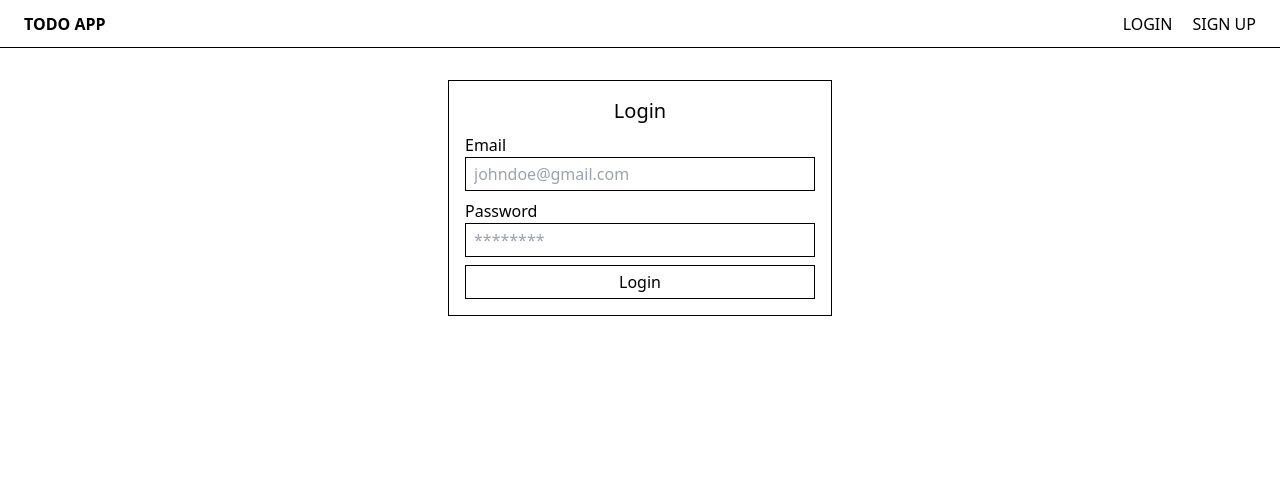
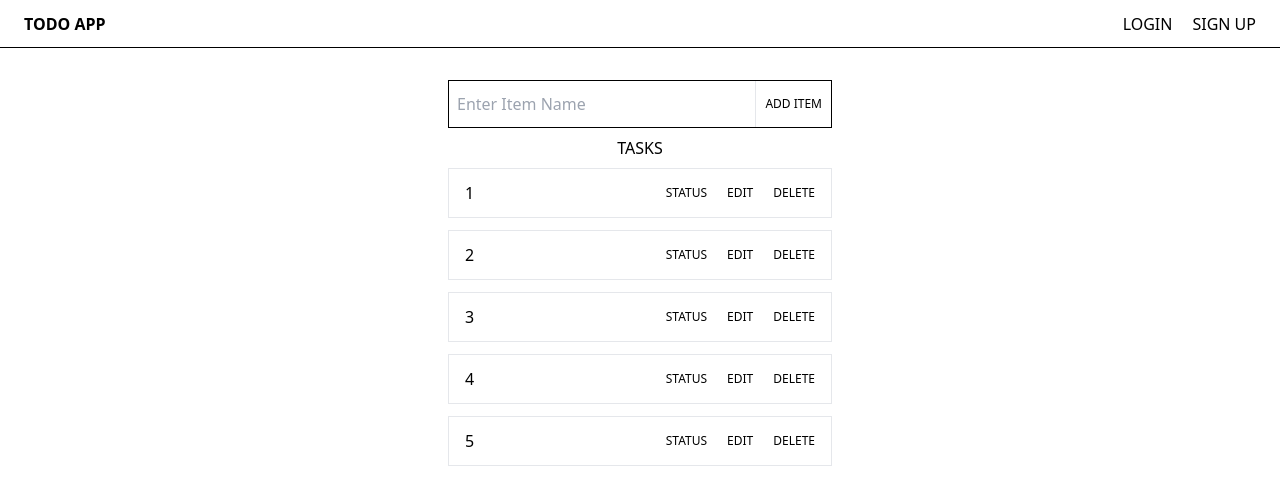
Before and after one commit to Avin008/learning-supabase, a React (Vite) app: page / in a window 1280 px wide. Before the commit this address led to /login. Shown: the top 504 px of the page. Built offline with nearby package versions, Linux system fonts and the light colour scheme.

Commit message:
style: fix typography

```diff
--- a/src/components/TodoInput.tsx
+++ b/src/components/TodoInput.tsx
@@ -13,7 +13,7 @@ const TodoInput = () => {
           e: React.ChangeEvent<HTMLInputElement>
         ) => setInput({ text: e.target.value })}
       />
-      <button className="w-[20%] text-sm font-medium border-l px-1">
+      <button className="w-[20%] text-xs font-medium border-l px-1">
         ADD ITEM
       </button>
     </div>
--- a/src/components/TodoList.tsx
+++ b/src/components/TodoList.tsx
@@ -8,10 +8,12 @@ const TodoList = () => {
         {[1, 2, 3, 4, 5].map((item) => (
           <li className="border w-full flex items-center px-4 justify-between min-h-[50px]">
             <div>{item}</div>
-            <div className="flex gap-5 items-center text-sm">
+            <div className="flex gap-5 items-center">
               <div className="text-xs">STATUS</div>
-              <button className="font-medium">EDIT</button>
-              <button className="font-medium">
+              <button className="text-xs font-medium">
+                EDIT
+              </button>
+              <button className="text-xs font-medium">
                 DELETE
               </button>
             </div>
--- a/src/store/authStore.ts
+++ b/src/store/authStore.ts
@@ -8,7 +8,7 @@ type AuthStoreType = {
 };
 
 const useAuthStore = create<AuthStoreType>((set) => ({
-  authStatus: false,
+  authStatus: true,
   token: null,
   addAuth: (token) =>
     set({ authStatus: true, token: token }),
```
